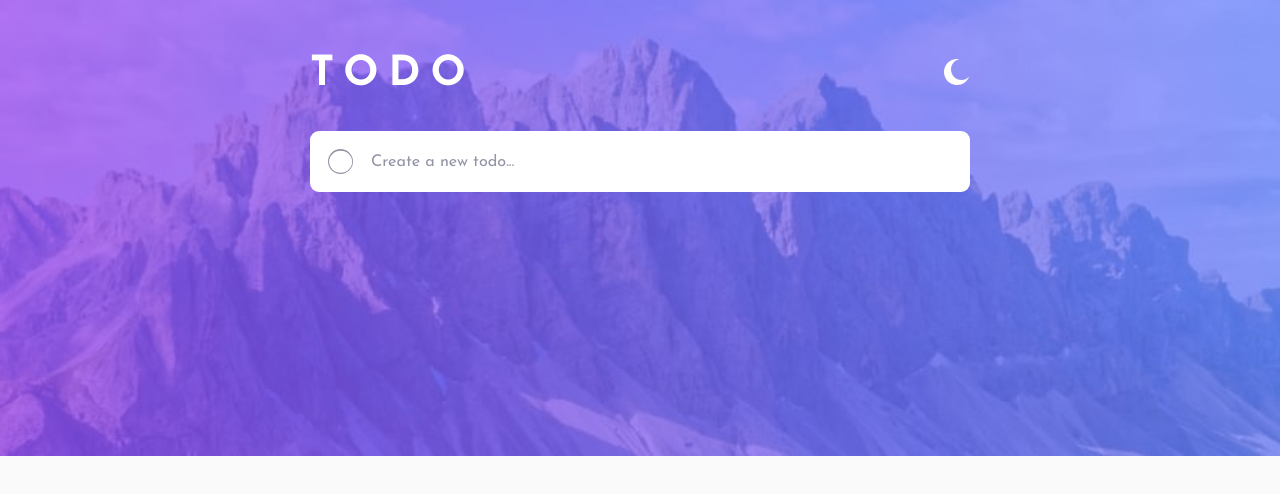
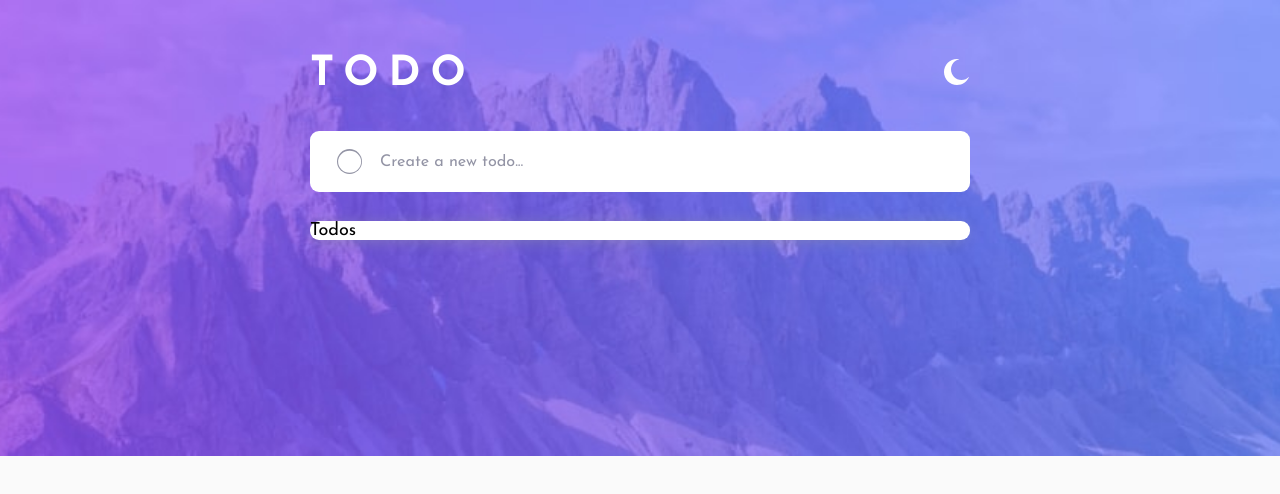
Before and after one commit to AbderrahmaneFadili/todo-app-main-react-app, a React (Create React App) app: page / in a window 1280 px wide. Shown: the top 494 px of the page. Built offline with nearby package versions, Linux system fonts and the light colour scheme.

Commit message:
Creating the todosList Container

```diff
--- a/src/App.jsx
+++ b/src/App.jsx
@@ -4,7 +4,6 @@ import { ThemeProvider } from "styled-components";
 import { lightTheme, darkTheme } from "./themes/theme";
 import { useSelector } from "react-redux";
 import Header from "./components/Layout/Header/Header.jsx";
-import ToggleCompleted from "./components/todos/ToggleCompleted/ToggleCompleted";
 
 const App = () => {
   //get the theme from redux store using useSelector Hook
--- a/src/components/Layout/Header/Header.jsx
+++ b/src/components/Layout/Header/Header.jsx
@@ -11,6 +11,7 @@ import {
 } from "./Header.styles";
 
 import TodoInput from "../../todos/TodoInput/TodoInput";
+import TodosList from "../../todos/TodosList/TodosList";
 
 const Header = () => {
   //get the theme from redux store using useSelector Hook
@@ -42,6 +43,7 @@ const Header = () => {
           </ToggleContainer>
         </HedaerContainer>
         <TodoInput />
+        <TodosList />
       </Container>
     </HeaderWrapper>
   );
--- a/src/components/todos/TodoInput/TodoInput.styles.js
+++ b/src/components/todos/TodoInput/TodoInput.styles.js
@@ -5,7 +5,7 @@ export const TodoInputContainer = styled.div`
   background: var(--element-bg);
   display: flex;
   align-items: center;
-  padding: 1rem 1rem;
+  padding: 1rem 1.5rem;
   border-radius: 0.5rem;
 `;
 
--- /dev/null
+++ b/src/components/todos/TodosList/TodosList.jsx
@@ -0,0 +1,12 @@
+import React from "react";
+import { TodosItems, TodosListWrapper } from "./TodosList.styles";
+
+const TodosList = () => {
+  return (
+    <TodosListWrapper>
+      <TodosItems>Todos</TodosItems>
+    </TodosListWrapper>
+  );
+};
+
+export default TodosList;
--- /dev/null
+++ b/src/components/todos/TodosList/TodosList.styles.js
@@ -0,0 +1,14 @@
+import styled from "styled-components";
+
+export const TodosListWrapper = styled.div`
+  margin-top: 1.6rem;
+  background: var(--element-bg);
+  border-radius: 0.5rem;
+  box-shadow: -1px 2px 17px -5px var(--card-shadow);
+`;
+
+export const TodosItems = styled.ul`
+  width: 100%;
+  height: 100%;
+  list-style: none;
+`;
--- a/src/components/todos/ToggleCompleted/ToggleCompleted.styles.js
+++ b/src/components/todos/ToggleCompleted/ToggleCompleted.styles.js
@@ -17,7 +17,7 @@ export const ToggleCompletedWrapper = styled.div`
   }
 
   &:hover .circle-two {
-    opacity: 1 !important;
+    opacity: 1;
   }
 `;
 
--- a/src/themes/theme.js
+++ b/src/themes/theme.js
@@ -31,15 +31,15 @@ const darkTheme = {
   /* Colors */
   bgImageMobile: `url(${mobileDarkBgImage})`,
   bgImageDesktop: `url(${desktopDarkBgImage})`,
-  background: "hsl(235, 24%, 19%)",
-  elementsBackground: "hsl(237, 14%, 26%)",
+  background: "hsl(235, 21%, 11%)",
+  elementsBackground: "hsl(235, 24%, 19%)",
   inputTextColor: "hsl(0, 0%, 98%)",
   inputPlaceholderColor: "hsl(234, 11%, 52%)",
   todoTextColor: "hsl(0, 0%, 98%)",
   todoCompeletedColor: "hsl(234, 39%, 85%)",
   cardTextColor: "hsl(234, 11%, 52%)",
   activeCardTextColor: "hsl(220, 98%, 61%)",
-  cardShadow: "hsl(237, 14%, 26%)",
+  cardShadow: "hsl(235, 24%, 19%)",
   onHoverTextColor: "hsl(0, 0%, 98%)",
   titleColor: "#fff",
   /* Typography */
```
